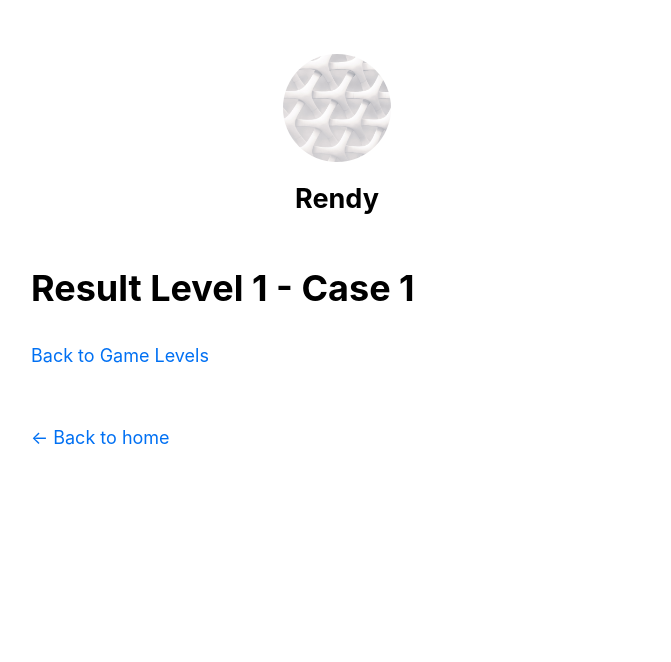
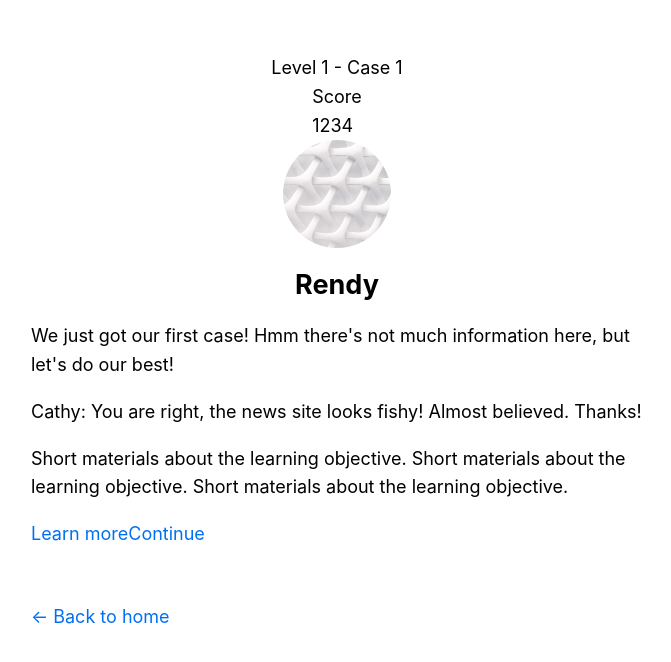
Before and after one commit to rendybjunior/fake-news-detective, a Next.js app: page /result in a window 1280 px wide. Shown: the top 662 px of the page, without its empty margins (303-974 px from the left). Built offline with nearby package versions, Linux system fonts and the light colour scheme.

Commit message:
add placeholder for elements

```diff
--- /dev/null
+++ b/components/game_layout.js
@@ -0,0 +1,16 @@
+// import Head from 'next/head';
+// import styles from './layout.module.css';
+// import utilStyles from '../styles/utils.module.css';
+// import Link from 'next/link';
+
+// const name = 'Rendy';
+// export const siteTitle = 'Fake News Detective';
+
+export default function GameLayout({ children }) {
+	return (
+		<div>
+			<div>We just got our first case! Hmm there's not much information here, but let's do our best!</div>
+			<div>{children}</div>
+		</div>
+	);
+}
--- a/components/layout.js
+++ b/components/layout.js
@@ -36,6 +36,8 @@ export default function Layout({ children, home }) {
 			</>
 		  ) : (
 			<>
+				<div>Level 1 - Case 1</div>
+				<div>Score <div>1234</div></div>
 			  <Link href="/">
 				<a>
 				  <img
--- a/pages/cases/case_1_1.js
+++ b/pages/cases/case_1_1.js
@@ -2,7 +2,7 @@ import Link from 'next/link';
 import Head from 'next/head';
 import Layout from '../../components/layout';
 
-export default function FirstPost() {
+export default function Case11() {
 	return (
 		<Layout>
 			<Head>
--- a/pages/levels.js
+++ b/pages/levels.js
@@ -2,7 +2,7 @@ import Link from 'next/link';
 import Head from 'next/head';
 import Layout from '../components/layout';
 
-export default function FirstPost() {
+export default function Levels() {
 	return (
 		<Layout>
 			<Head>
--- a/pages/result.js
+++ b/pages/result.js
@@ -1,17 +1,31 @@
 import Link from 'next/link';
 import Head from 'next/head';
+import GameLayout from '../components/game_layout';
 import Layout from '../components/layout';
 
-export default function FirstPost() {
+export default function Result() {
 	return (
 		<Layout>
-			<Head>
-				<title>Level 1 - Case 1</title>
-			</Head>
-			<h1>Result Level 1 - Case 1</h1>
-			<Link href="/levels">
-				<a>Back to Game Levels</a>
-			</Link>
+			<GameLayout>
+				<Head>
+					<title>Level 1 - Case 1</title>
+				</Head>
+				<div>
+					<p>Cathy: You are right, the news site looks fishy! Almost believed. Thanks!</p>
+				</div>
+				<div>
+					<p>
+						Short materials about the learning objective. Short materials about the learning objective.
+						Short materials about the learning objective.
+					</p>
+				</div>
+				<Link href="/levels">
+					<a>Learn more</a>
+				</Link>
+				<Link href="/levels">
+					<a>Continue</a>
+				</Link>
+			</GameLayout>
 		</Layout>
 	);
 }
--- a/pages/story.js
+++ b/pages/story.js
@@ -2,7 +2,7 @@ import Link from 'next/link';
 import Head from 'next/head';
 import Layout from '../components/layout';
 
-export default function FirstPost() {
+export default function Story() {
 	return (
 		<Layout>
 			<Head>
```
Also changed, not shown: pages/case.js (+24 -3 lines).
